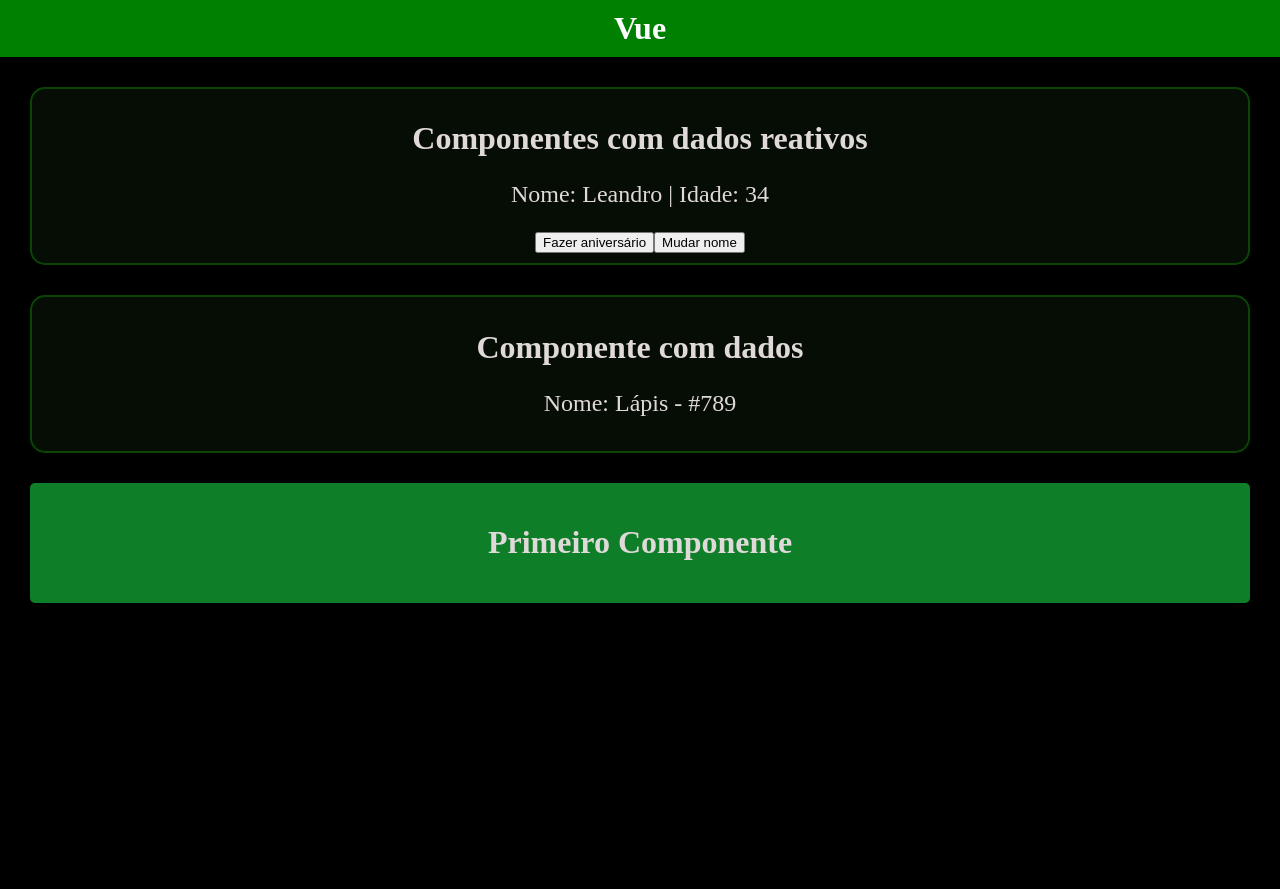
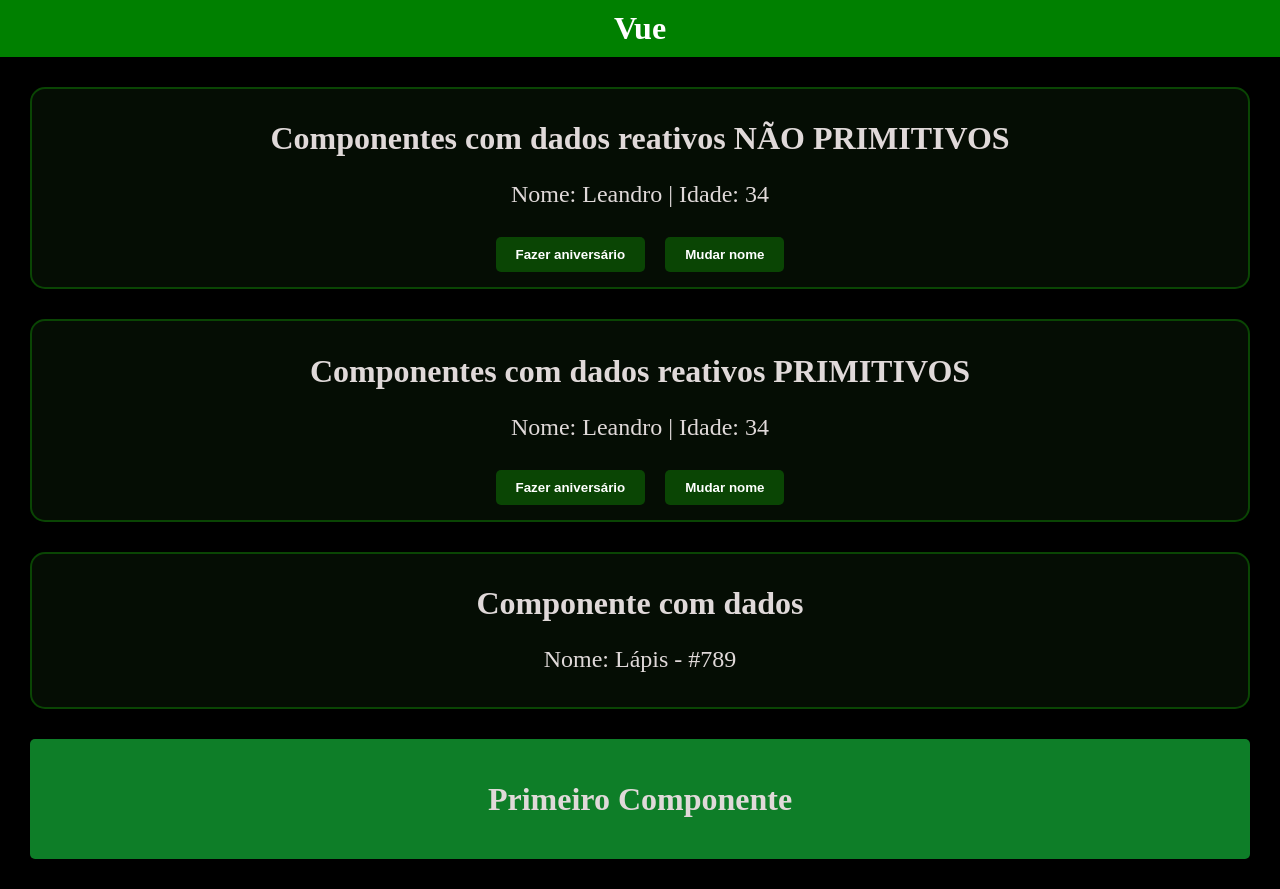
Before and after one commit to leandromccordeiro/first-vue-app, a Vue app: page / in a window 1280 px wide. Before the commit the page ends 800 px from the top, so only its background shows below. Built offline with nearby package versions, Linux system fonts and the light colour scheme.

Commit message:
criação de componentes reativos

```diff
--- a/src/App.vue
+++ b/src/App.vue
@@ -2,10 +2,12 @@
 import PrimeiroComponente from "./components/PrimeiroComponente.vue";
 import ComDados from "./components/ComDados.vue"
 import ComDadosReativosPrimitivos from "./components/ComDadosReativosPrimitivos.vue";
+import ComDadosReativosNaoPrimitivos from "./components/ComDadosReativosNaoPrimitivos.vue";
 </script>
 
 <template>
   <header>Vue</header>
+  <ComDadosReativosNaoPrimitivos/>
   <ComDadosReativosPrimitivos/>
   <ComDados/>
   <PrimeiroComponente/>
--- a/src/assets/main.css
+++ b/src/assets/main.css
@@ -30,3 +30,17 @@
 .componente p {
   font-size: 1.5rem;
 }
+
+button{
+  background-color: rgb(10,69,4);
+  color: white;
+  padding: 10px 20px;
+  font-weight: bold;
+  margin: 5px 10px;
+  border: none;
+  border-radius: 5px;
+}
+
+button:hover{
+  background-color: rgb(5,102,28);
+}
--- /dev/null
+++ b/src/components/ComDadosReativosNaoPrimitivos.vue
@@ -0,0 +1,21 @@
+<template>
+    <div class="componente">
+        <h1>Componentes com dados reativos NÃO PRIMITIVOS</h1>
+        <p>Nome: {{ pessoa.nome }} | Idade: {{ pessoa.idade }}</p>
+        <button v-on:click="fazerAniversario">Fazer aniversário</button>
+        <button @click="mudarNome">Mudar nome</button>
+    </div>
+</template>
+
+<script setup>
+import {reactive} from "vue"
+const pessoa = reactive({nome:"Leandro", idade:34})
+
+function fazerAniversario() {
+    pessoa.idade += 1
+}
+
+function mudarNome(){
+    pessoa.nome = "Cordeiro"
+}
+</script>
--- a/src/components/ComDadosReativosPrimitivos.vue
+++ b/src/components/ComDadosReativosPrimitivos.vue
@@ -1,6 +1,6 @@
 <template>
     <div class="componente">
-        <h1>Componentes com dados reativos</h1>
+        <h1>Componentes com dados reativos PRIMITIVOS</h1>
         <p>Nome: {{ nome }} | Idade: {{ idade }}</p>
         <button v-on:click="fazerAniversario">Fazer aniversário</button>
         <button @click="mudarNome">Mudar nome</button>
```
Also changed, not shown: src/components/ComDados.vue (+24 -24 lines).
